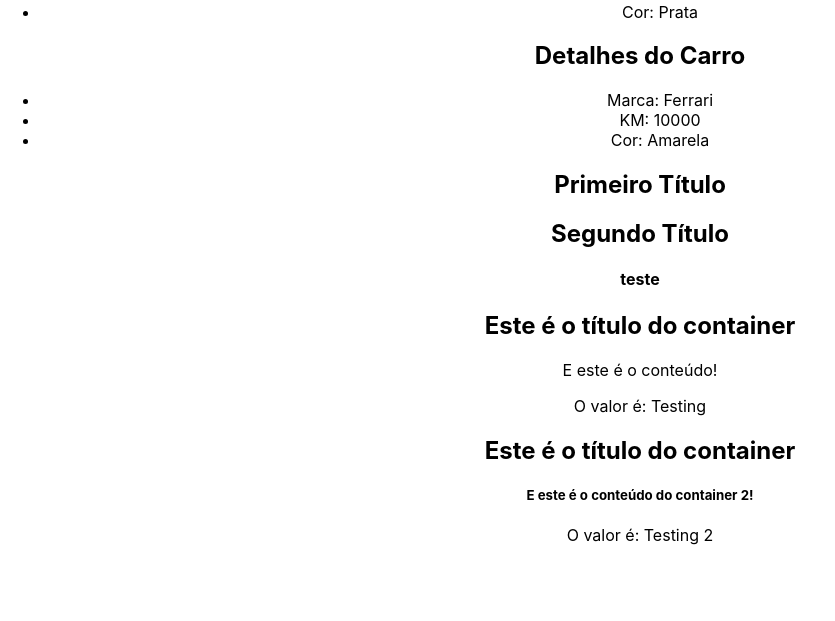
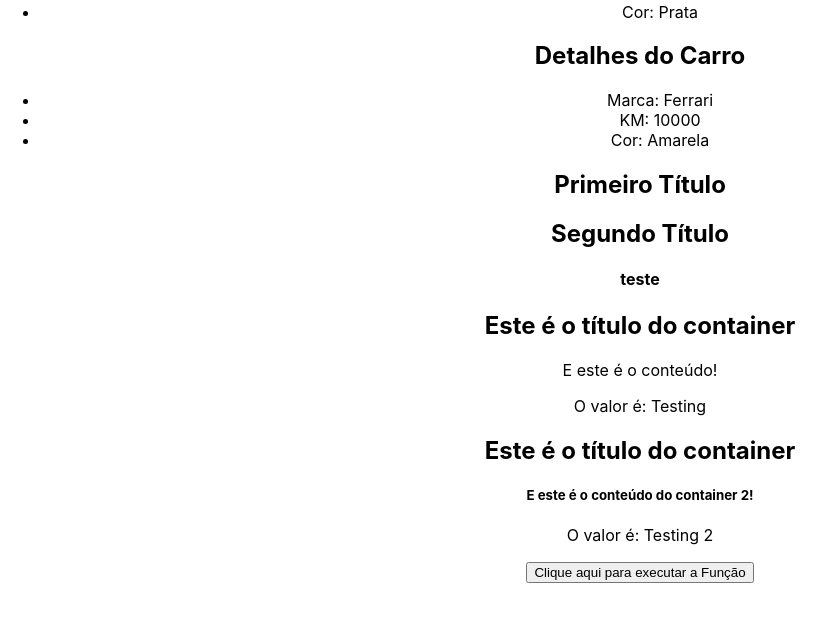
Before and after one commit to viniciuslemos93/curso-react, a React (Create React App) app in the folder 3_AVANCANDO-NOS-FUNDAMENTOS/secao3-avancando-no-react/: page / in a window 1280 px wide. Shown: the part 2363-2984 px from the top of the page, without its empty margins (0-835 px from the left). Built offline with nearby package versions, Linux system fonts and the light colour scheme.

Commit message:
feat: funções como prop

```diff
--- a/3_AVANCANDO-NOS-FUNDAMENTOS/secao3-avancando-no-react/src/App.js
+++ b/3_AVANCANDO-NOS-FUNDAMENTOS/secao3-avancando-no-react/src/App.js
@@ -10,6 +10,7 @@
 import ShowUserName from './components/ShowUserName';
 import Fragmentss from './components/Fragmentss';
 import Container from './components/Container';
+import ExecuteFunction from './components/ExecuteFunction';
 
 function App() {
   const nome = "João"
@@ -20,6 +21,10 @@
     { id: 2, brand: "Kia", color: "Prata", newCar: false, km: 34500 },
     { id: 3, brand: "Ferrari", color: "Amarela", newCar: false, km: 10000 }
   ]
+
+  function showMessage() {
+    console.log("Evento do componente Pai")
+  }
 
   return (
     <div className="App">
@@ -53,6 +58,7 @@
       {/*cada iteração imprimir 1 componente*/}
       {cars.map((car) => (
         <CarDetails
+        key={car.id}
           brand={car.brand}
           color={car.color}
           km={car.km}
@@ -72,6 +78,8 @@
         <h5>E este é o conteúdo do container 2!</h5>
       </Container>
 
+      {/* executar função com Prop */}
+      <ExecuteFunction myFunction={showMessage}/>
     </div>
   );
 }
--- /dev/null
+++ b/3_AVANCANDO-NOS-FUNDAMENTOS/secao3-avancando-no-react/src/components/ExecuteFunction.js
@@ -0,0 +1,11 @@
+import React from 'react'
+
+const ExecuteFunction = ({myFunction}) => {
+  return (
+    <div>
+        <button onClick={myFunction}>Clique aqui para executar a Função</button>
+    </div>
+  )
+}
+
+export default ExecuteFunction
```
